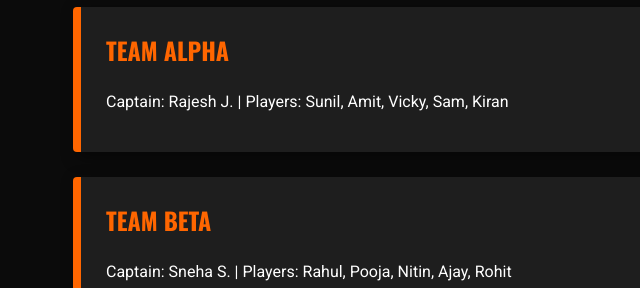
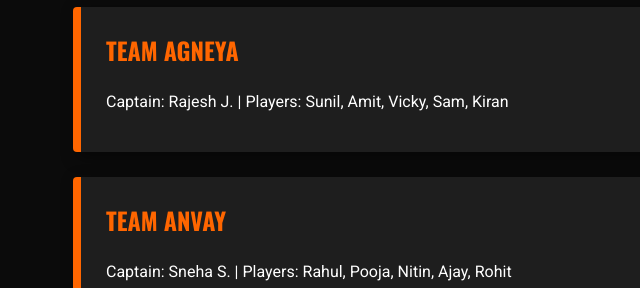
Before and after one commit to GodLassi96/AGNEYA-Vollyball, a plain HTML site: page teams.html in a window 1280 px wide. Shown: the part 206-494 px from the top of the page, 117-757 px from the left. Drawn offline with nearby package versions, Linux system fonts and the light colour scheme.

Commit message:
Update teams.html

```diff
--- a/teams.html
+++ b/teams.html
@@ -19,14 +19,15 @@
         <h1>🏐 Participating Teams</h1>
 
         <div class="card">
-            <h3>Team Alpha</h3>
+            <h3>Team Agneya</h3>
             <p>Captain: Rajesh J. | Players: Sunil, Amit, Vicky, Sam, Kiran</p>
         </div>
 
         <div class="card">
-            <h3>Team Beta</h3>
+            <h3>Team Anvay</h3>
             <p>Captain: Sneha S. | Players: Rahul, Pooja, Nitin, Ajay, Rohit</p>
         </div>
         </div>
 </body>
+
 </html>
```
